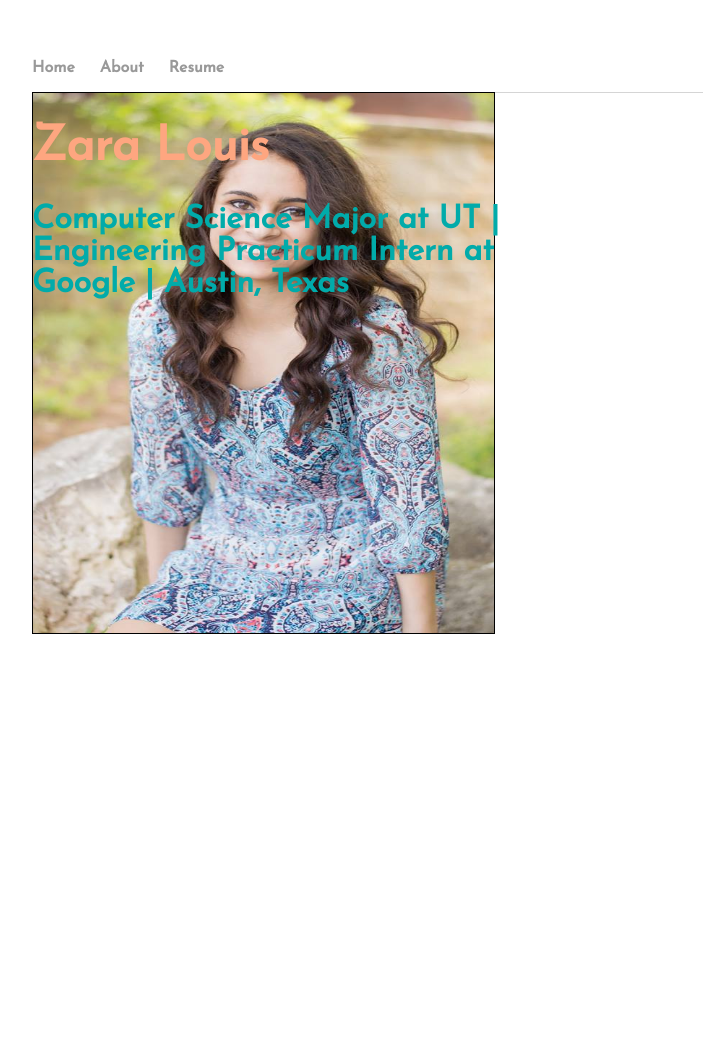
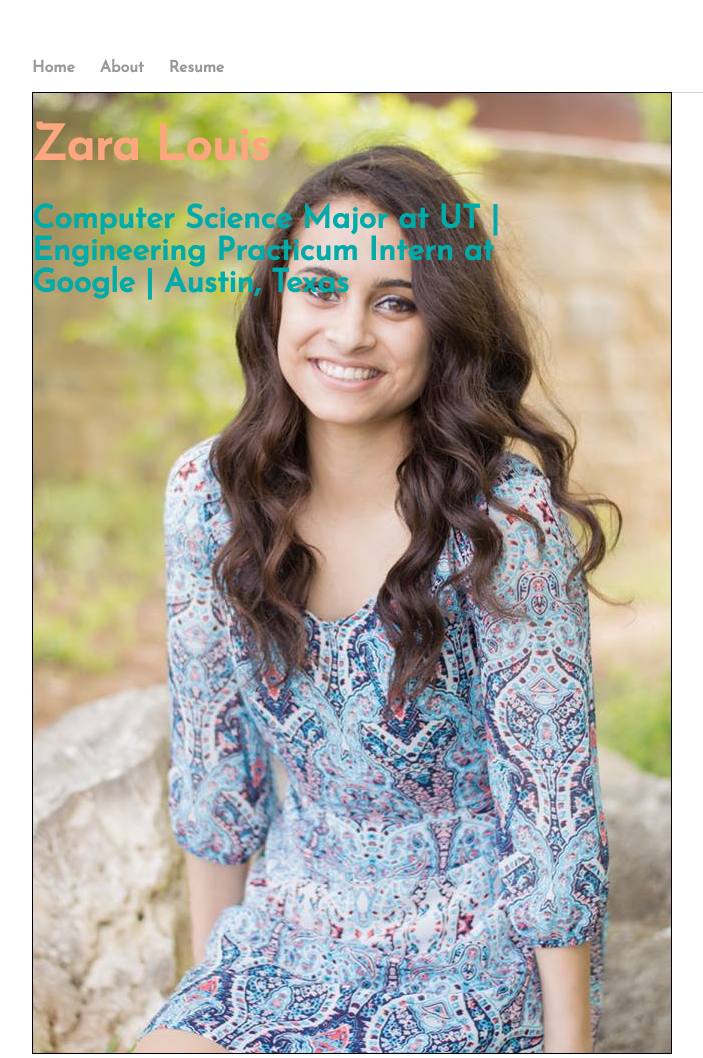
Before and after one commit to zaralouis/zaralouis.github.io, a Jekyll site: the page built from index.html, in a window 1280 px wide. Shown: the whole page, without its empty margins (160-863 px from the left). Built offline with Jekyll 4.4.1, drawn with Linux system fonts in a browser that asks for light colours; before the commit the page ends 992 px from its top, so only the background shows below that.

Commit message:
Update main.css

```diff
--- a/css/main.css
+++ b/css/main.css
@@ -25,7 +25,6 @@ a:hover {
 }
 
 .container {
-    position: absolute;
     width: 100%;
     height: 100%;
 }
@@ -45,9 +44,6 @@ a:hover {
 }
 
 #profile-pic {
-    width: 60%;
-    height: 60%;
-    position: absolute;
     border: 1px solid black;
 }
 
```
